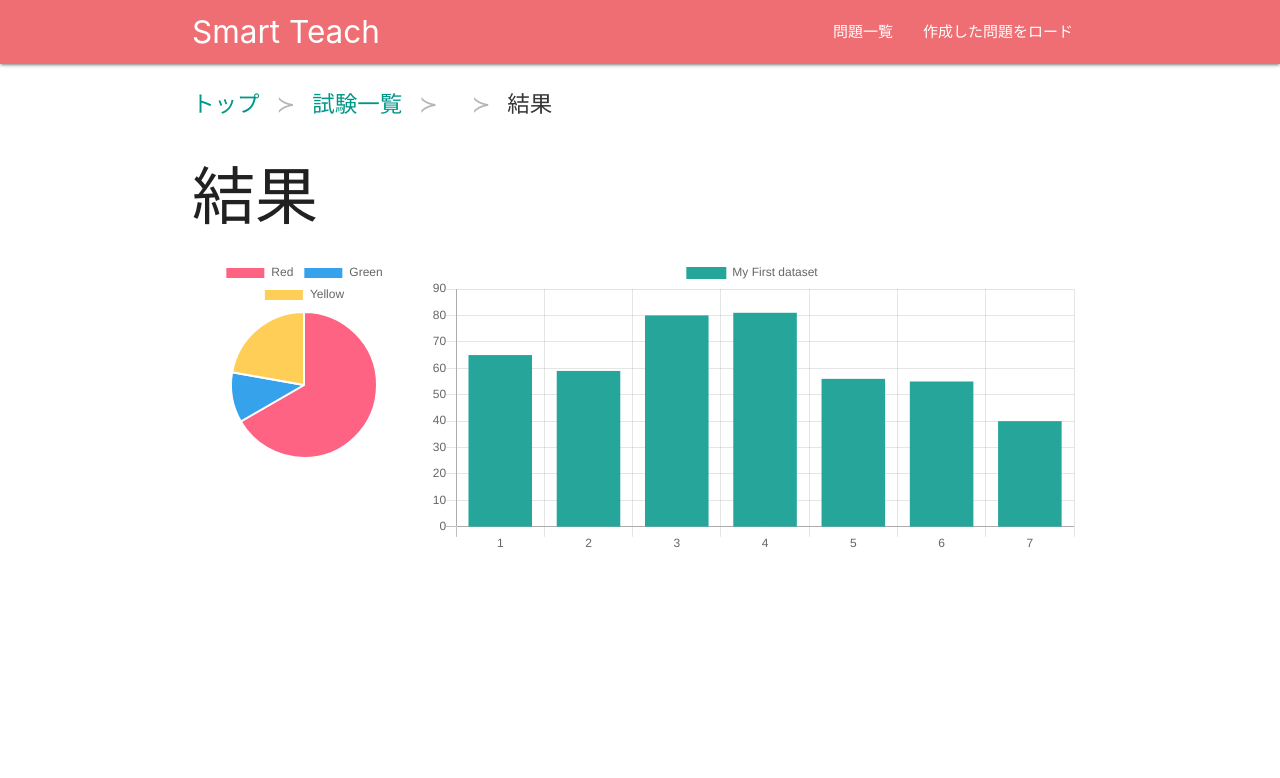
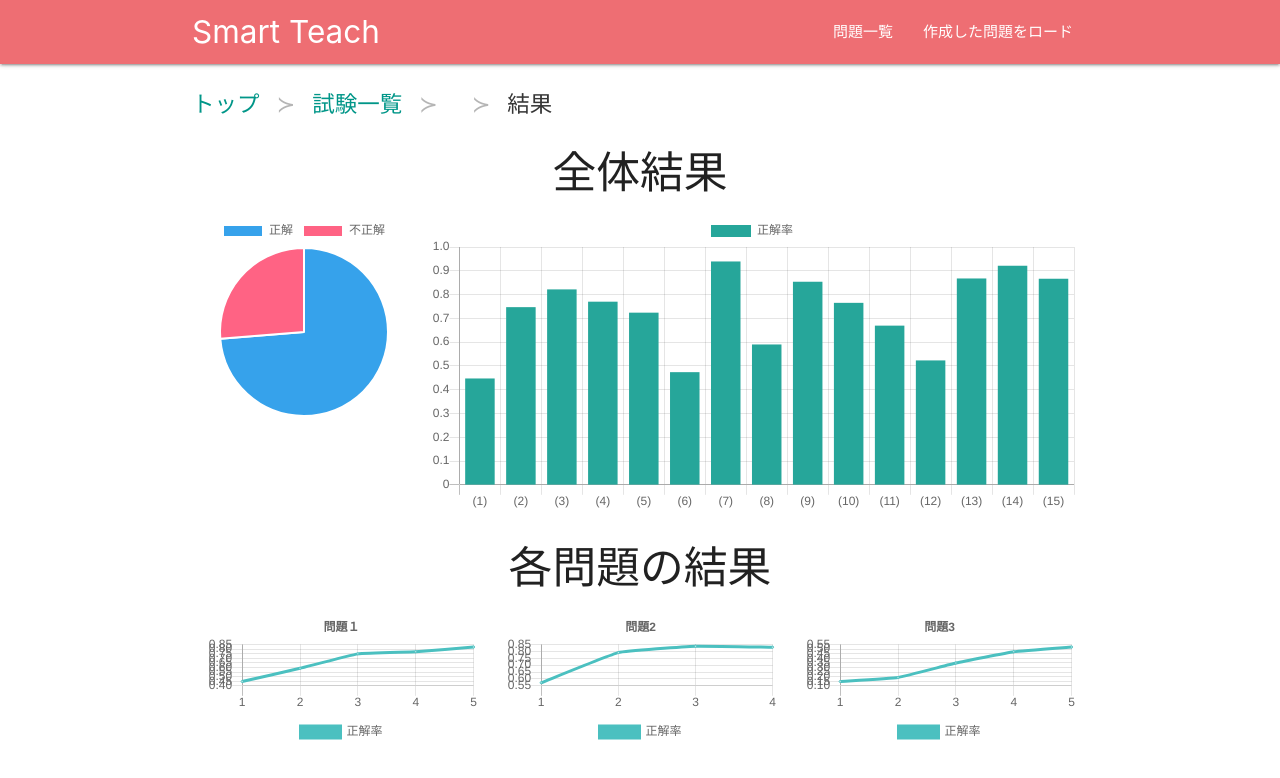
Before and after one commit to kinc-shinshu/smat-teacher-client-web, a React (Create React App) app: page /exams/1/results in a window 1280 px wide. Shown: the top 778 px of the page. Built offline with nearby package versions, Linux system fonts and the light colour scheme; no server answers.

Commit message:
add: addDataForContest

```diff
--- a/src/screens/exam_result.js
+++ b/src/screens/exam_result.js
@@ -4,7 +4,7 @@ import "materialize-css";
 import "materialize-css/dist/css/materialize.min.css";
 import { Link } from "react-router-dom";
 import { withRouter } from "react-router";
-import { Bar, Pie } from "react-chartjs-2";
+import { Bar, Pie, Line } from "react-chartjs-2";
 
 class Navbar extends Component {
   render() {
@@ -119,7 +119,131 @@ export class ExamResult extends Component {
         {
           label: "My First dataset",
           backgroundColor: "#26a69a",
-          data: [65, 59, 80, 81, 56, 55, 40]
+          data: [0.1, 0.2, 0.3, 0.5, 0.8, 0.4, 0.7]
+        }
+      ]
+    };
+
+    const dataForContest = {
+      labels: [
+        "(1)",
+        "(2)",
+        "(3)",
+        "(4)",
+        "(5)",
+        "(6)",
+        "(7)",
+        "(8)",
+        "(9)",
+        "(10)",
+        "(11)",
+        "(12)",
+        "(13)",
+        "(14)",
+        "(15)"
+      ],
+      datasets: [
+        {
+          label: "正解率",
+          backgroundColor: "#26a69a",
+          data: [
+            0.44722263,
+            0.74711034,
+            0.82173555,
+            0.77008046,
+            0.72391986,
+            0.47375261,
+            0.93916767,
+            0.59019516,
+            0.85392795,
+            0.76520539,
+            0.66937194,
+            0.52311575,
+            0.86767557,
+            0.92118334,
+            0.8665264
+          ]
+        }
+      ]
+    };
+
+    const dataForContestSmall1 = {
+      labels: [1, 2, 3, 4, 5],
+      datasets: [
+        {
+          label: "正解率",
+          fill: false,
+          lineTension: 0.1,
+          backgroundColor: "rgba(75,192,192,0.4)",
+          borderColor: "rgba(75,192,192,1)",
+          borderCapStyle: "butt",
+          borderDash: [],
+          borderDashOffset: 0.0,
+          borderJoinStyle: "miter",
+          pointBorderColor: "rgba(75,192,192,1)",
+          pointBackgroundColor: "#fff",
+          pointBorderWidth: 1,
+          pointHoverRadius: 5,
+          pointHoverBackgroundColor: "rgba(75,192,192,1)",
+          pointHoverBorderColor: "rgba(220,220,220,1)",
+          pointHoverBorderWidth: 2,
+          pointRadius: 1,
+          pointHitRadius: 10,
+          data: [0.44722263, 0.59019516, 0.74711034, 0.77008046, 0.82173555]
+        }
+      ]
+    };
+
+    const dataForContestSmall2 = {
+      labels: [1, 2, 3, 4],
+      datasets: [
+        {
+          label: "正解率",
+          fill: false,
+          lineTension: 0.1,
+          backgroundColor: "rgba(75,192,192,0.4)",
+          borderColor: "rgba(75,192,192,1)",
+          borderCapStyle: "butt",
+          borderDash: [],
+          borderDashOffset: 0.0,
+          borderJoinStyle: "miter",
+          pointBorderColor: "rgba(75,192,192,1)",
+          pointBackgroundColor: "#fff",
+          pointBorderWidth: 1,
+          pointHoverRadius: 5,
+          pointHoverBackgroundColor: "rgba(75,192,192,1)",
+          pointHoverBorderColor: "rgba(220,220,220,1)",
+          pointHoverBorderWidth: 2,
+          pointRadius: 1,
+          pointHitRadius: 10,
+          data: [0.5722263, 0.79019516, 0.83711034, 0.83008046]
+        }
+      ]
+    };
+
+    const dataForContestSmall3 = {
+      labels: [1, 2, 3, 4, 5],
+      datasets: [
+        {
+          label: "正解率",
+          fill: false,
+          lineTension: 0.1,
+          backgroundColor: "rgba(75,192,192,0.4)",
+          borderColor: "rgba(75,192,192,1)",
+          borderCapStyle: "butt",
+          borderDash: [],
+          borderDashOffset: 0.0,
+          borderJoinStyle: "miter",
+          pointBorderColor: "rgba(75,192,192,1)",
+          pointBackgroundColor: "#fff",
+          pointBorderWidth: 1,
+          pointHoverRadius: 5,
+          pointHoverBackgroundColor: "rgba(75,192,192,1)",
+          pointHoverBorderColor: "rgba(220,220,220,1)",
+          pointHoverBorderWidth: 2,
+          pointRadius: 1,
+          pointHitRadius: 10,
+          data: [0.14722263, 0.19019516, 0.34711034, 0.47008046, 0.52173555]
         }
       ]
     };
@@ -135,19 +259,30 @@ export class ExamResult extends Component {
       ]
     };
 
+    const pieDataForContest = {
+      labels: ["正解", "不正解"],
+      datasets: [
+        {
+          data: [0.7370019446910346, 1 - 0.7370019446910346],
+          backgroundColor: ["#36A2EB", "#FF6384"],
+          hoverBackgroundColor: ["#36A2EB", "#FF6384"]
+        }
+      ]
+    };
+
     return (
       <div>
         <Navbar examid={this.props.match.params.id} />
         <div className="container">
           <Breadcrumb links={links} />
-          <h1>結果</h1>
+          <h3 className="center-align">全体結果</h3>
           <div className="row">
             <div className="col s3">
-              <Pie data={pieData} height={300} />
+              <Pie data={pieDataForContest} height={300} />
             </div>
             <div className="col s9">
               <Bar
-                data={data}
+                data={dataForContest}
                 width={100}
                 height={300}
                 options={{
@@ -156,10 +291,59 @@ export class ExamResult extends Component {
                     yAxes: [
                       {
                         ticks: {
+                          max: 1,
                           beginAtZero: true
                         }
                       }
                     ]
+                  }
+                }}
+              />
+            </div>
+          </div>
+          <h3 className="center-align">各問題の結果</h3>
+          <div className="row">
+            <div className="col s4">
+              <Line
+                data={dataForContestSmall1}
+                options={{
+                  title: {
+                    display: true,
+                    text: "問題１"
+                  },
+                  legend: {
+                    display: true,
+                    position: "bottom"
+                  }
+                }}
+              />
+            </div>
+            <div className="col s4">
+              <Line
+                data={dataForContestSmall2}
+                options={{
+                  title: {
+                    display: true,
+                    text: "問題2"
+                  },
+                  legend: {
+                    display: true,
+                    position: "bottom"
+                  }
+                }}
+              />
+            </div>
+            <div className="col s4">
+              <Line
+                data={dataForContestSmall3}
+                options={{
+                  title: {
+                    display: true,
+                    text: "問題3"
+                  },
+                  legend: {
+                    display: true,
+                    position: "bottom"
                   }
                 }}
               />
```
